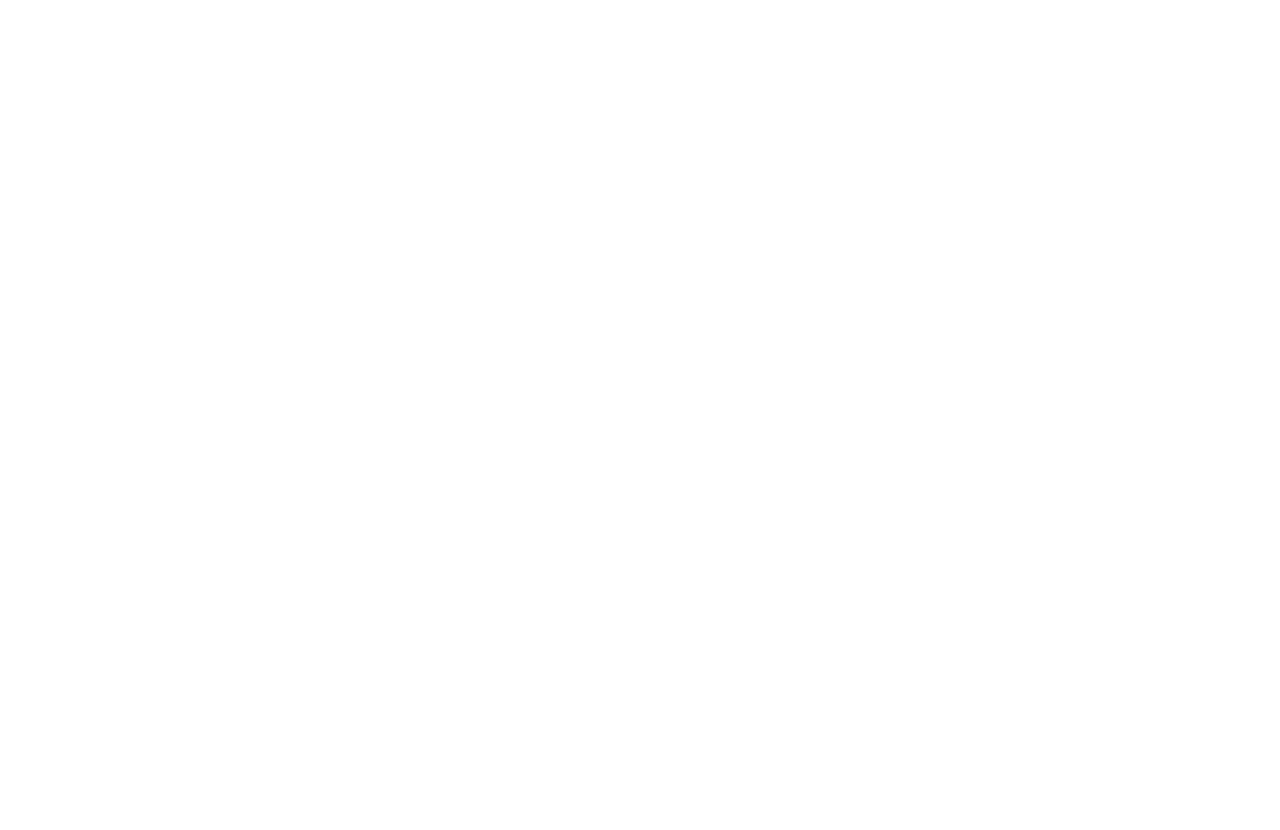
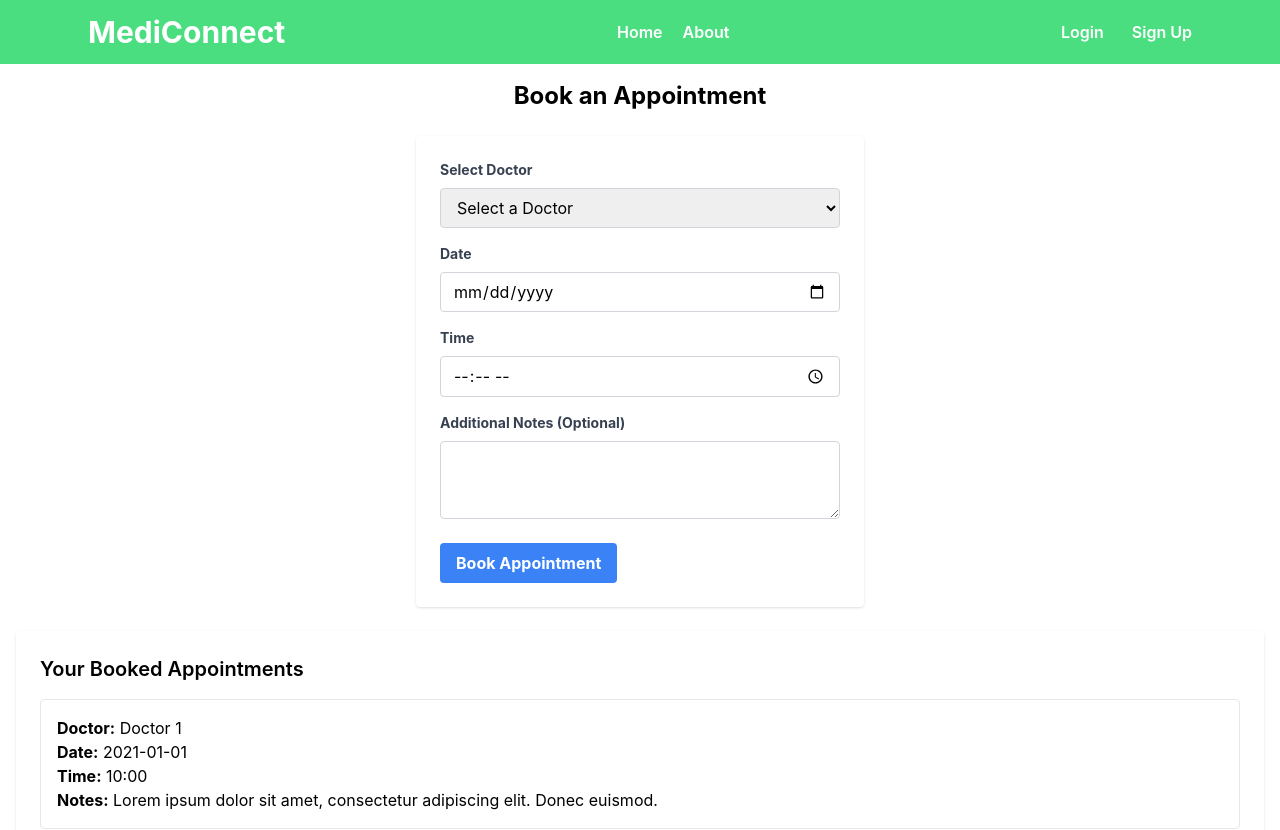
Before and after one commit to nmemarcoding/MediConnect, a React (Create React App) app in the folder client/: page /appointments in a window 1280 px wide. Before the commit this address had no page. Shown: the top 830 px of the page. Before the commit the page ends 800 px from the top, so only its background shows below. Built offline with nearby package versions, Linux system fonts and the light colour scheme.

Commit message:
Implement appointment booking functionality

```diff
--- a/client/src/App.js
+++ b/client/src/App.js
@@ -6,6 +6,7 @@
 import DoctorProfileCreation from './pages/DoctorProfileCreation/DoctorProfileCreation';
 import PatientDashboard from './pages/PatientDashboard/PatientDashboard';
 import EditPatientProfile from './pages/EditPatientProfile/EditPatientProfile';
+import Appointments from './pages/appointments/appointments';
 
 function App() {
 
@@ -22,6 +23,7 @@
               <Route path="/doctorprofilecreation" element={<DoctorProfileCreation/>}/>
               <Route path="/patientdashboard" element={<PatientDashboard/>}/>
               <Route path="/editpatientprofile" element={<EditPatientProfile/>}/>
+              <Route path="/appointments" element={<Appointments/>}/>
               <Route path="/" element={<HomePage/>}/>
               </Routes>
           </div>
--- /dev/null
+++ b/client/src/pages/appointments/appointments.js
@@ -0,0 +1,91 @@
+import React, { useState, useEffect } from 'react';
+import Navbar from '../../components/navbar/navbar'; // Adjust the path as needed
+
+const Appointments = () => {
+    const [appointmentData, setAppointmentData] = useState({
+        doctor: '',
+        date: '',
+        time: '',
+        notes: ''
+    });
+    const [bookedAppointments, setBookedAppointments] = useState([{ doctor: 'Doctor 1', date: '2021-01-01', time: '10:00', notes: 'Lorem ipsum dolor sit amet, consectetur adipiscing elit. Donec euismod.'}, { doctor: 'Doctor 2', date: '2021-01-02', time: '11:00', notes: 'Lorem ipsum dolor sit amet, consectetur adipiscing elit. Donec euismod.'}, { doctor: 'Doctor 3', date: '2021-01-03', time: '12:00', notes: 'Lorem ipsum dolor sit amet, consectetur adipiscing elit. Donec euismod.'}]);
+
+    useEffect(() => {
+        // Fetch booked appointments from the backend
+        // Example: fetchBookedAppointments().then(data => setBookedAppointments(data));
+        // Replace with your actual API call
+    }, []);
+
+    const handleChange = (e) => {
+        setAppointmentData({ ...appointmentData, [e.target.name]: e.target.value });
+    };
+
+    const handleSubmit = (event) => {
+        event.preventDefault();
+        // Handle the appointment booking logic here
+        console.log(appointmentData);
+        // After booking, update the bookedAppointments state or re-fetch appointments
+    };
+
+    return (
+        <>
+            <Navbar />
+            <div className="container mx-auto p-4">
+                <h1 className="text-xl md:text-2xl font-bold text-center mb-6">Book an Appointment</h1>
+
+                {/* Booking Form */}
+                <form onSubmit={handleSubmit} className="max-w-md mx-auto bg-white p-6 rounded shadow mb-6">
+                    {/* Doctor Selection */}
+                    <div className="mb-4">
+                        <label htmlFor="doctor" className="block text-gray-700 text-sm font-bold mb-2">Select Doctor</label>
+                        <select id="doctor" name="doctor" value={appointmentData.doctor} onChange={handleChange} className="block w-full border border-gray-300 rounded py-2 px-3 leading-tight focus:outline-none focus:border-gray-500">
+                            <option value="">Select a Doctor</option>
+                            <option value="doctor1">Doctor 1</option>
+                            <option value="doctor2">Doctor 2</option>
+                        </select>
+                    </div>
+
+                    {/* Date Selection */}
+                    <div className="mb-4">
+                        <label htmlFor="date" className="block text-gray-700 text-sm font-bold mb-2">Date</label>
+                        <input type="date" id="date" name="date" value={appointmentData.date} onChange={handleChange} className="block w-full border border-gray-300 rounded py-2 px-3 leading-tight focus:outline-none focus:border-gray-500" />
+                    </div>
+
+                    {/* Time Selection */}
+                    <div className="mb-4">
+                        <label htmlFor="time" className="block text-gray-700 text-sm font-bold mb-2">Time</label>
+                        <input type="time" id="time" name="time" value={appointmentData.time} onChange={handleChange} className="block w-full border border-gray-300 rounded py-2 px-3 leading-tight focus:outline-none focus:border-gray-500" />
+                    </div>
+
+                    {/* Additional Notes */}
+                    <div className="mb-6">
+                        <label htmlFor="notes" className="block text-gray-700 text-sm font-bold mb-2">Additional Notes (Optional)</label>
+                        <textarea id="notes" name="notes" value={appointmentData.notes} onChange={handleChange} className="block w-full border border-gray-300 rounded py-2 px-3 leading-tight focus:outline-none focus:border-gray-500" rows="3"></textarea>
+                    </div>
+
+                    {/* Submit Button */}
+                    <button type="submit" className="bg-blue-500 hover:bg-blue-700 text-white font-bold py-2 px-4 rounded focus:outline-none focus:shadow-outline">Book Appointment</button>
+                </form>
+
+                {/* Booked Appointments */}
+                <div className="bg-white p-6 rounded shadow">
+                    <h2 className="text-xl font-semibold mb-4">Your Booked Appointments</h2>
+                    {bookedAppointments.length === 0 ? (
+                        <p>No appointments booked yet.</p>
+                    ) : (
+                        bookedAppointments.map((appointment, index) => (
+                            <div key={index} className="mb-4 p-4 border border-gray-200 rounded">
+                                <p><strong>Doctor:</strong> {appointment.doctor}</p>
+                                <p><strong>Date:</strong> {appointment.date}</p>
+                                <p><strong>Time:</strong> {appointment.time}</p>
+                                {appointment.notes && <p><strong>Notes:</strong> {appointment.notes}</p>}
+                            </div>
+                        ))
+                    )}
+                </div>
+            </div>
+        </>
+    );
+};
+
+export default Appointments;
```
